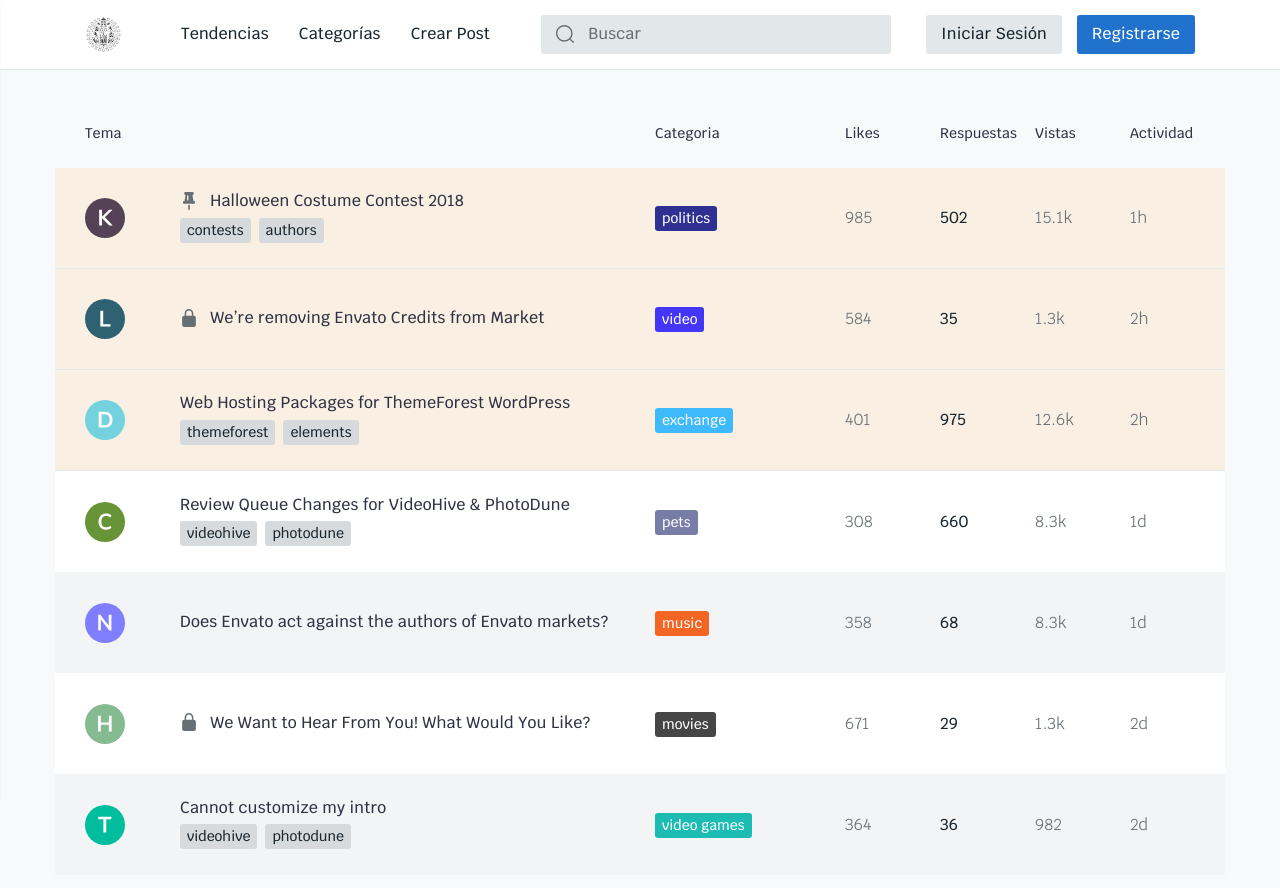
After one commit to angelfrg/Forum, a Yii app: template views/post/listado_posts.php in a window 1280 px wide. The commit adds this page. Run offline with PHP 8.4 and a stand-in for Yii, Linux system fonts and the light colour scheme; the template is opened without the code that fills it, so the values that code supplies are empty; some libraries are stand-ins or nearby versions.

Commit message:
Listado Categorias, inicio listado posts y crear posts

```diff
--- a/assets/AppAsset.php
+++ b/assets/AppAsset.php
@@ -24,7 +24,7 @@ class AppAsset extends AssetBundle
         'css/site.css',
     ];
     public $js = [
-
+		'js/app.js',
     ];
     public $depends = [
         'yii\web\YiiAsset',
--- a/config/web.php
+++ b/config/web.php
@@ -52,6 +52,7 @@ $config = [
         */
     ],
     'params' => $params,
+	'defaultRoute'=>'post/tendencias',	//Ruta por defecto al iniciar la web
 ];
 
 if (YII_ENV_DEV) {
--- a/views/categoria/listado_categorias.php
+++ b/views/categoria/listado_categorias.php
@@ -34,7 +34,7 @@ $this->title = 'USAL Forum';
             <div class="tt-item">
                 <div class="tt-item-header">
                     <ul class="tt-list-badge">
-                        <li><a href="#"><span class="tt-color01 tt-badge"><?= Html::encode("{$categoria->abreviatura}")?></span></a></li>
+                        <li><a href="#"><span class="tt-badge" style="background-color: <?php echo $categoria->color_categoria;?>"><?= Html::encode("{$categoria->abreviatura}")?></span></a></li>
                     </ul>
                     <h6 class="tt-title"><a href="page-categories-single.html"><?php //Numero de posts sobre la categoria ?>Threads - 1,245</a></h6>
                 </div>
--- a/views/layouts/main.php
+++ b/views/layouts/main.php
@@ -7,6 +7,7 @@ use app\assets\AppAsset;
 use app\widgets\Alert;
 use yii\bootstrap5\Breadcrumbs;
 use yii\bootstrap5\Html;
+use yii\helpers\Url;
 
 AppAsset::register($this);
 $this->params['meta_description']='Forum  Estudiantes USAL';
@@ -51,6 +52,7 @@ $this->registerLinkTag(['rel' => 'icon', 'type' => 'image/x-icon', 'href' => 'fa
 <header id="tt-header">
     <div class="container-page">
         <div class="row tt-row no-gutters">
+            <?php //TODO Crear navbar de yii ?>
             <div class="col-auto">
                 <!-- toggle mobile menu -->
                 <a class="toggle-mobile-menu" href="#">
@@ -61,16 +63,16 @@ $this->registerLinkTag(['rel' => 'icon', 'type' => 'image/x-icon', 'href' => 'fa
                 <!-- /toggle mobile menu -->
                 <!-- logo -->
                 <div class="tt-logo">
-                    <a href="index.html"><img src="images/logoUSAL.png" alt=""></a>
+                    <a href="<?= Url::toRoute(['post/tendencias']);?>"><img src="images/logoUSAL.png" alt=""></a>
                 </div>
                 <!-- /logo -->
                 <!-- desktop menu -->
                 <div class="tt-desktop-menu">
                     <nav>
                         <ul>
-                            <li><a href="page-categories.html"><span>Categorías</span></a></li>
-                            <li><a href="page-tabs.html"><span>Tendencias</span></a></li>
-                            <li><a href="page-create-topic.html"><span>Crear Post</span></a></li>
+                            <li><a href="<?= Url::toRoute(['post/tendencias']);?>"><span>Tendencias</span></a></li>
+                            <li><a href="<?= Url::toRoute(['categoria/']);?>"><span>Categorías</span></a></li>
+                            <li><a href="<?= Url::toRoute(['post/crear']);?>"><span>Crear Post</span></a></li>
                         </ul>
                     </nav>
                 </div>
@@ -111,13 +113,14 @@ $this->registerLinkTag(['rel' => 'icon', 'type' => 'image/x-icon', 'href' => 'fa
                     <a href="page-signup.html" class="btn btn-secondary">Registrarse</a>
                 </div>
             </div>
+
         </div>
     </div>
 </header>
 <?php //FIN HEADER ?>
 
 <main id="tt-pageContent" class="flex-shrink-0" role="main">
-    <div class="tt-custom-mobile-indent container-page">
+    <div class="tt-custom-mobile-indent container-page" style="margin-bottom: 1%">
         <?php if (!empty($this->params['breadcrumbs'])): ?>
             <?= Breadcrumbs::widget(['links' => $this->params['breadcrumbs']]) ?>
         <?php endif ?>
--- /dev/null
+++ b/views/post/listado_posts.php
@@ -0,0 +1,216 @@
+<div class="tt-topic-list">
+	<div class="tt-list-header">
+		<div class="tt-col-topic">Tema</div>
+		<div class="tt-col-category">Categoria</div>
+		<div class="tt-col-value hide-mobile">Likes</div>
+		<div class="tt-col-value hide-mobile">Respuestas</div>
+		<div class="tt-col-value hide-mobile">Vistas</div>
+		<div class="tt-col-value">Actividad</div>
+	</div>
+	<div class="tt-item tt-itemselect">
+		<div class="tt-col-avatar">
+			<svg class="tt-icon">
+				<use xlink:href="#icon-ava-k"></use>
+			</svg>
+		</div>
+		<div class="tt-col-description">
+			<h6 class="tt-title"><a href="page-single-topic.html">
+					<svg class="tt-icon">
+						<use xlink:href="#icon-pinned"></use>
+					</svg>
+					Halloween Costume Contest 2018
+				</a></h6>
+			<div class="row align-items-center no-gutters">
+				<div class="col-11">
+					<ul class="tt-list-badge">
+						<li class="show-mobile"><a href="#"><span class="tt-color01 tt-badge">politics</span></a></li>
+						<li><a href="#"><span class="tt-badge">contests</span></a></li>
+						<li><a href="#"><span class="tt-badge">authors</span></a></li>
+					</ul>
+				</div>
+				<div class="col-1 ml-auto show-mobile">
+					<div class="tt-value">1h</div>
+				</div>
+			</div>
+		</div>
+		<div class="tt-col-category"><span class="tt-color01 tt-badge">politics</span></div>
+		<div class="tt-col-value hide-mobile">985</div>
+		<div class="tt-col-value tt-color-select hide-mobile">502</div>
+		<div class="tt-col-value hide-mobile">15.1k</div>
+		<div class="tt-col-value hide-mobile">1h</div>
+	</div>
+	<div class="tt-item tt-itemselect">
+		<div class="tt-col-avatar">
+			<svg class="tt-icon">
+				<use xlink:href="#icon-ava-l"></use>
+			</svg>
+		</div>
+		<div class="tt-col-description">
+			<h6 class="tt-title"><a href="page-single-topic.html">
+					<svg class="tt-icon">
+						<use xlink:href="#icon-locked"></use>
+					</svg>
+					We’re removing Envato Credits from Market
+				</a></h6>
+			<div class="row align-items-center no-gutters  hide-desktope">
+				<div class="col-11">
+					<ul class="tt-list-badge">
+						<li class="show-mobile"><a href="#"><span class="tt-color02 tt-badge">video</span></a></li>
+					</ul>
+				</div>
+				<div class="col-1 ml-auto show-mobile">
+					<div class="tt-value">2h</div>
+				</div>
+			</div>
+		</div>
+		<div class="tt-col-category"><span class="tt-color02 tt-badge">video</span></div>
+		<div class="tt-col-value hide-mobile">584</div>
+		<div class="tt-col-value tt-color-select  hide-mobile">35</div>
+		<div class="tt-col-value hide-mobile">1.3k</div>
+		<div class="tt-col-value hide-mobile">2h</div>
+	</div>
+	<div class="tt-item tt-itemselect">
+		<div class="tt-col-avatar">
+			<svg class="tt-icon">
+				<use xlink:href="#icon-ava-d"></use>
+			</svg>
+		</div>
+		<div class="tt-col-description">
+			<h6 class="tt-title"><a href="page-single-topic.html">
+					Web Hosting Packages for ThemeForest WordPress
+				</a></h6>
+			<div class="row align-items-center no-gutters">
+				<div class="col-11">
+					<ul class="tt-list-badge">
+						<li class="show-mobile"><a href="#"><span class="tt-color03 tt-badge">exchange</span></a></li>
+						<li><a href="#"><span class="tt-badge">themeforest</span></a></li>
+						<li><a href="#"><span class="tt-badge">elements</span></a></li>
+					</ul>
+				</div>
+				<div class="col-1 ml-auto show-mobile">
+					<div class="tt-value">2h</div>
+				</div>
+			</div>
+		</div>
+		<div class="tt-col-category"><span class="tt-color03 tt-badge">exchange</span></div>
+		<div class="tt-col-value  hide-mobile">401</div>
+		<div class="tt-col-value tt-color-select  hide-mobile">975</div>
+		<div class="tt-col-value  hide-mobile">12.6k</div>
+		<div class="tt-col-value hide-mobile">2h</div>
+	</div>
+	<div class="tt-item">
+		<div class="tt-col-avatar">
+			<svg class="tt-icon">
+				<use xlink:href="#icon-ava-c"></use>
+			</svg>
+		</div>
+		<div class="tt-col-description">
+			<h6 class="tt-title"><a href="page-single-topic.html">
+					Review Queue Changes for VideoHive & PhotoDune
+				</a></h6>
+			<div class="row align-items-center no-gutters">
+				<div class="col-11">
+					<ul class="tt-list-badge">
+						<li class="show-mobile"><a href="#"><span class="tt-color04 tt-badge">pets</span></a></li>
+						<li><a href="#"><span class="tt-badge">videohive</span></a></li>
+						<li><a href="#"><span class="tt-badge">photodune</span></a></li>
+					</ul>
+				</div>
+				<div class="col-1 ml-auto show-mobile">
+					<div class="tt-value">1d</div>
+				</div>
+			</div>
+		</div>
+		<div class="tt-col-category"><span class="tt-color04 tt-badge">pets</span></div>
+		<div class="tt-col-value  hide-mobile">308</div>
+		<div class="tt-col-value tt-color-select  hide-mobile">660</div>
+		<div class="tt-col-value  hide-mobile">8.3k</div>
+		<div class="tt-col-value hide-mobile">1d</div>
+	</div>
+	<div class="tt-item">
+		<div class="tt-col-avatar">
+			<svg class="tt-icon">
+				<use xlink:href="#icon-ava-n"></use>
+			</svg>
+		</div>
+		<div class="tt-col-description">
+			<h6 class="tt-title"><a href="page-single-topic.html">
+					Does Envato act against the authors of Envato markets?
+				</a></h6>
+			<div class="row align-items-center no-gutters  hide-desktope">
+				<div class="col-11">
+					<ul class="tt-list-badge">
+						<li class="show-mobile"><a href="#"><span class="tt-color05 tt-badge">music</span></a></li>
+					</ul>
+				</div>
+				<div class="col-1 ml-auto show-mobile">
+					<div class="tt-value">1d</div>
+				</div>
+			</div>
+		</div>
+		<div class="tt-col-category"><span class="tt-color05 tt-badge">music</span></div>
+		<div class="tt-col-value hide-mobile">358</div>
+		<div class="tt-col-value tt-color-select hide-mobile">68</div>
+		<div class="tt-col-value hide-mobile">8.3k</div>
+		<div class="tt-col-value hide-mobile">1d</div>
+	</div>
+	<div class="tt-item">
+		<div class="tt-col-avatar">
+			<svg class="tt-icon">
+				<use xlink:href="#icon-ava-h"></use>
+			</svg>
+		</div>
+		<div class="tt-col-description">
+			<h6 class="tt-title"><a href="page-single-topic.html">
+					<svg class="tt-icon">
+						<use xlink:href="#icon-locked"></use>
+					</svg>
+					We Want to Hear From You! What Would You Like?
+				</a></h6>
+			<div class="row align-items-center no-gutters  hide-desktope">
+				<div class="col-11">
+					<ul class="tt-list-badge">
+						<li class="show-mobile"><a href="#"><span class="tt-color06 tt-badge">movies</span></a></li>
+					</ul>
+				</div>
+				<div class="col-1 ml-auto show-mobile">
+					<div class="tt-value">2d</div>
+				</div>
+			</div>
+		</div>
+		<div class="tt-col-category"><span class="tt-color06 tt-badge">movies</span></div>
+		<div class="tt-col-value hide-mobile">671</div>
+		<div class="tt-col-value tt-color-select  hide-mobile">29</div>
+		<div class="tt-col-value hide-mobile">1.3k</div>
+		<div class="tt-col-value hide-mobile">2d</div>
+	</div>
+	<div class="tt-item">
+		<div class="tt-col-avatar">
+			<svg class="tt-icon">
+				<use xlink:href="#icon-ava-t"></use>
+			</svg>
+		</div>
+		<div class="tt-col-description">
+			<h6 class="tt-title"><a href="page-single-topic.html">
+					Cannot customize my intro
+				</a></h6>
+			<div class="row align-items-center no-gutters">
+				<div class="col-11">
+					<ul class="tt-list-badge">
+						<li class="show-mobile"><a href="#"><span class="tt-color07 tt-badge">video games</span></a></li>
+						<li><a href="#"><span class="tt-badge">videohive</span></a></li>
+						<li><a href="#"><span class="tt-badge">photodune</span></a></li>
+					</ul>
+				</div>
+				<div class="col-1 ml-auto show-mobile">
+					<div class="tt-value">2d</div>
+				</div>
+			</div>
+		</div>
+		<div class="tt-col-category"><span class="tt-color07 tt-badge">video games</span></div>
+		<div class="tt-col-value hide-mobile">364</div>
+		<div class="tt-col-value tt-color-select  hide-mobile">36</div>
+		<div class="tt-col-value  hide-mobile">982</div>
+		<div class="tt-col-value hide-mobile">2d</div>
+	</div>
+</div>
```
Also changed, not shown: controllers/PostController.php (added, +40 -0 lines), controllers/SiteController.php (+0 -10 lines), models/Categoria.php (+40 -8 lines), models/Post.php (+57 -13 lines), views/post/crear_post.php (added, +69 -0 lines), web/js/app.js (added).
